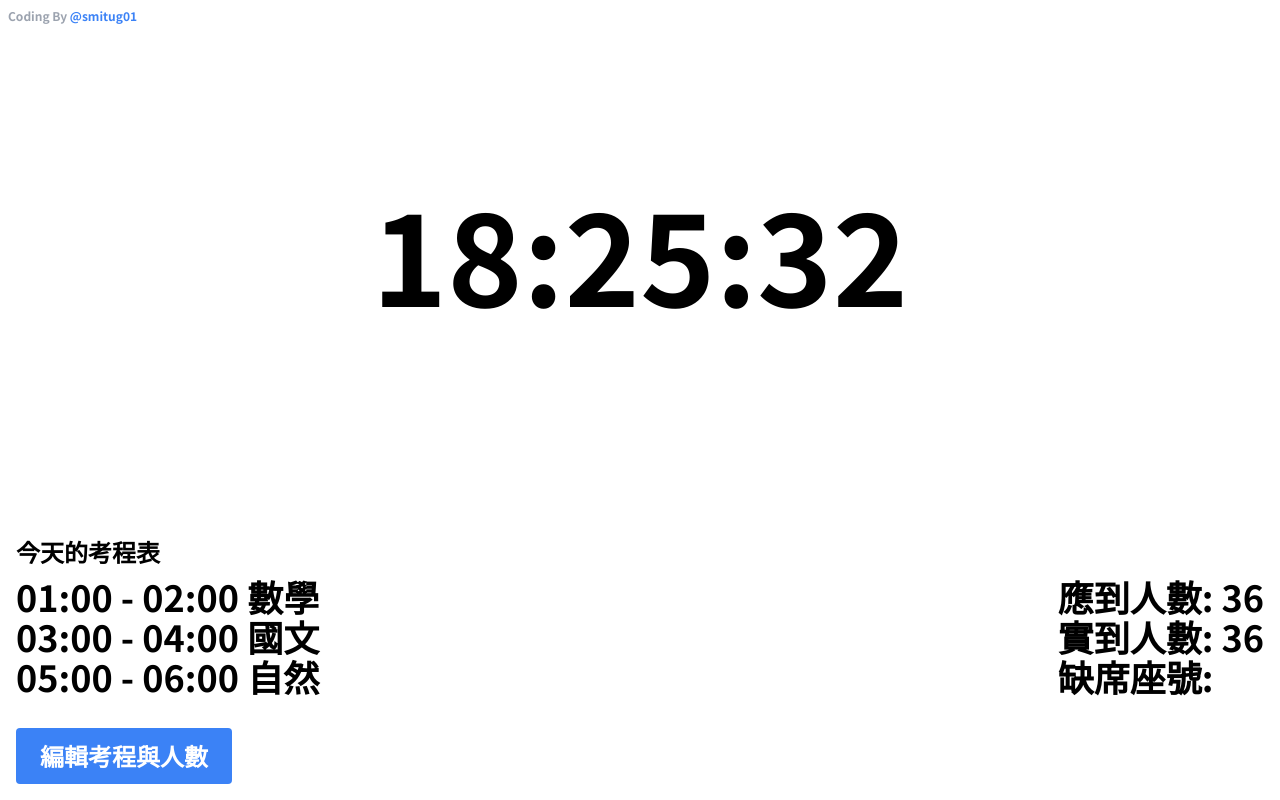
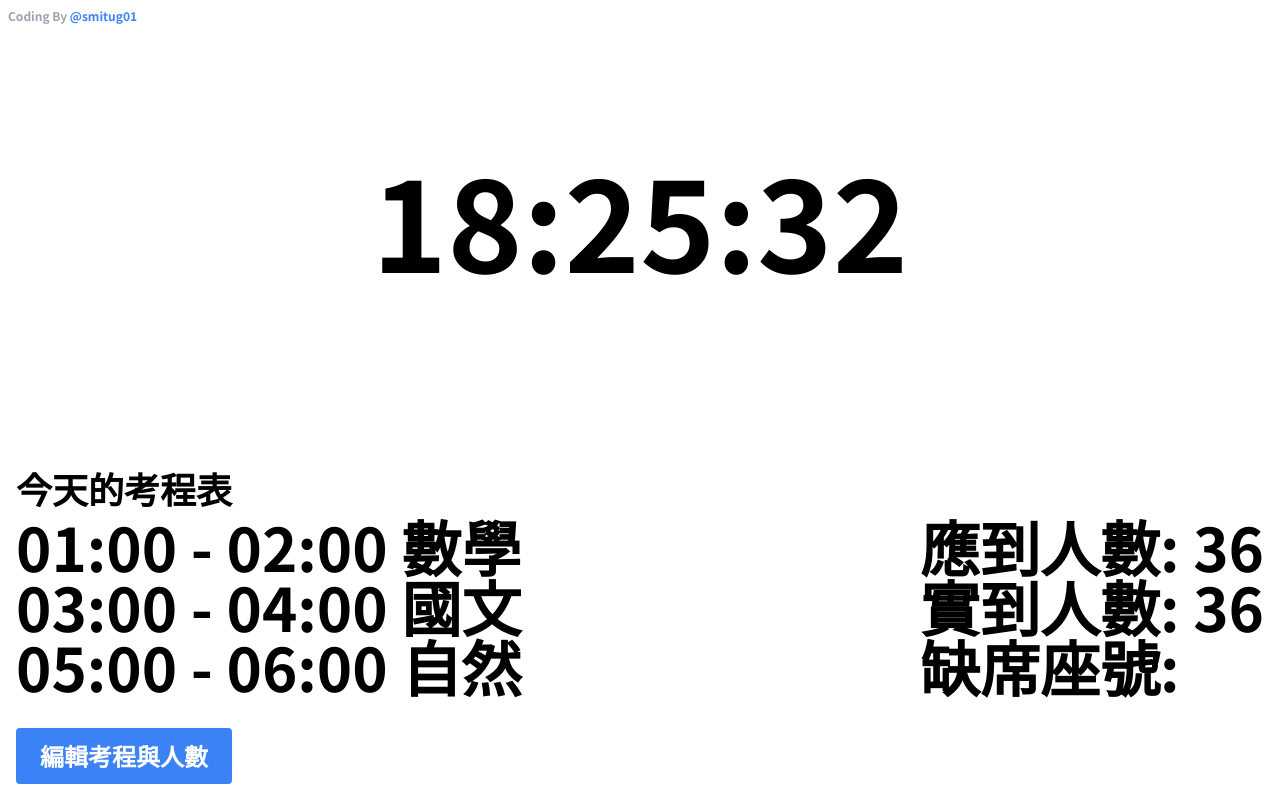
Before and after one commit to smitug01/exam-clock, a Next.js app: page / in a window 1280 px wide. Built offline with nearby package versions, Linux system fonts and the light colour scheme.

Commit message:
Resize font.

```diff
--- a/app/page.tsx
+++ b/app/page.tsx
@@ -134,23 +134,23 @@ const Home: FC = () => {
             </div>
             <br />
             {currentExam && (
-                <div className="text-4xl">
+                <div className="text-6xl">
                   還剩 {calculateRemainingTime(currentExam.endTime)} 分鐘
                 </div>
             )}
           </div>
           <div className="flex justify-between items-end mt-4">
             <span>
-              <h2 className="text-2xl mb-2">今天的考程表</h2>
+              <h2 className="text-4xl mb-2">今天的考程表</h2>
               <ul>
                 {examSchedule.map((exam) => (
-                    <li className="text-4xl" key={exam.id}>
+                    <li className="text-6xl" key={exam.id}>
                       {exam.startTime} - {exam.endTime} {exam.subject}
                     </li>
                 ))}
               </ul>
             </span>
-            <div className="text-4xl">
+            <div className="text-6xl">
               應到人數: {attendance.total} <br />
               實到人數: {attendance.present} <br />
               缺席座號: {attendance.absentSeatNumbers}
```
